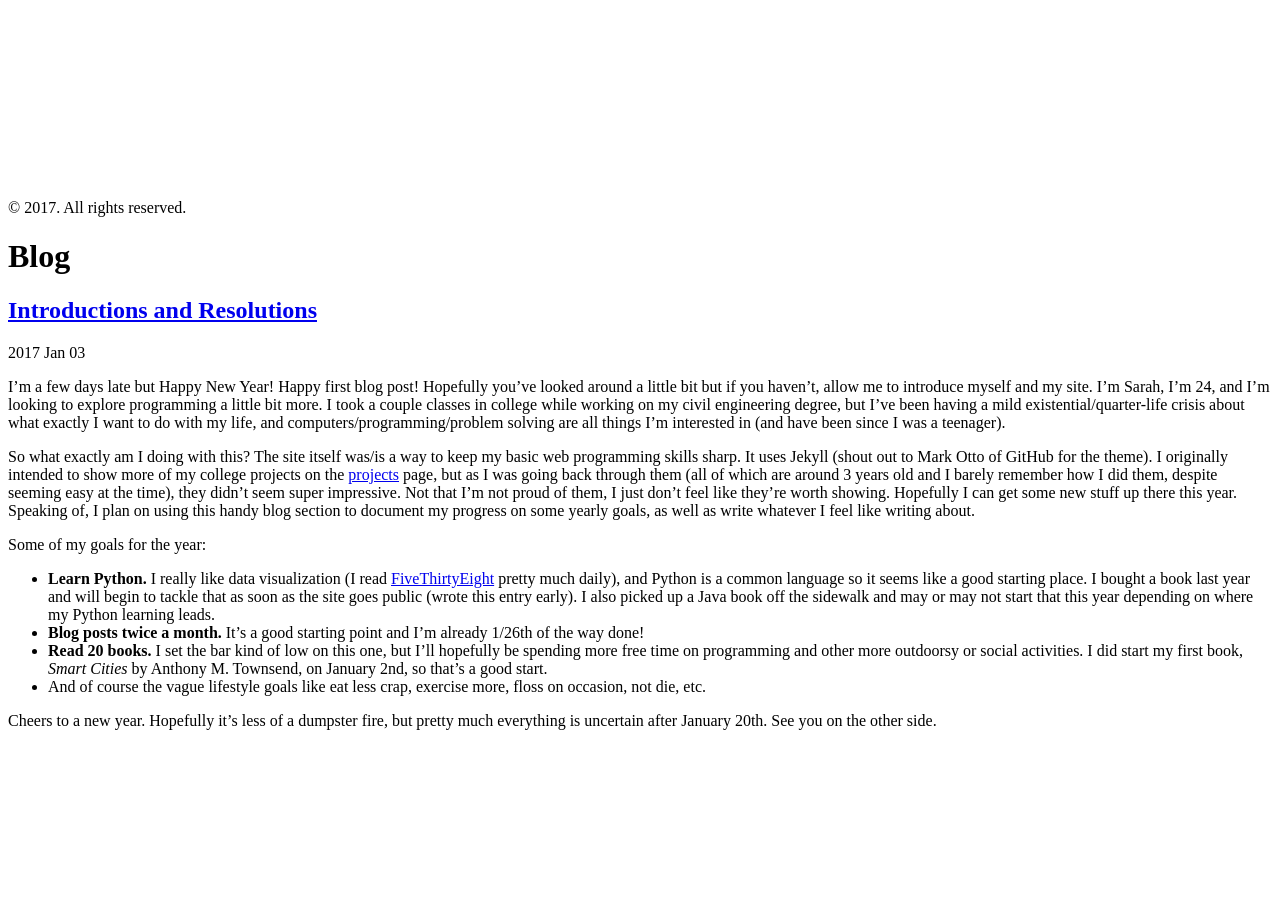
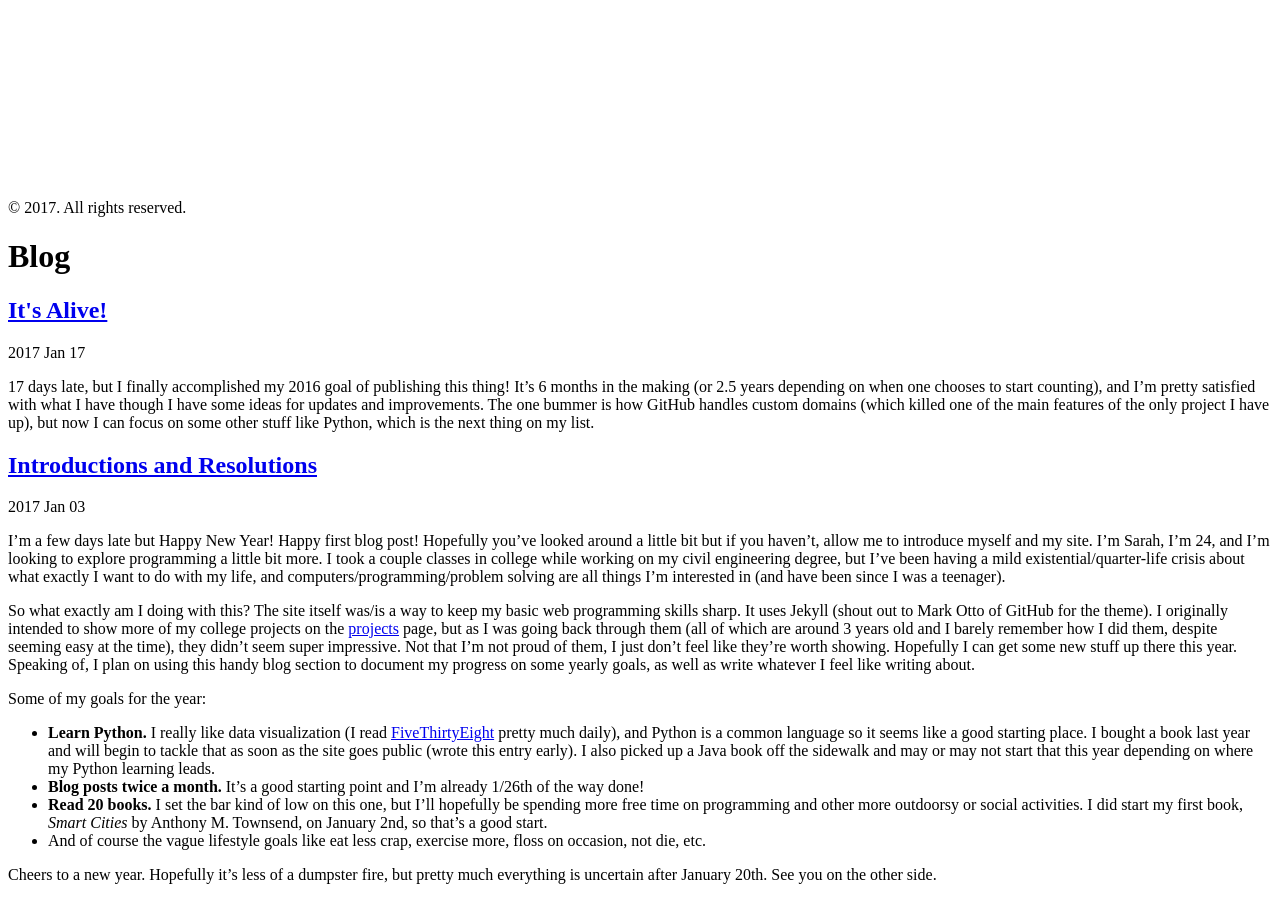
Before and after one commit to ruckhaus/ruckhaus.github.io, a Jekyll site: the page built from blog.html, in a window 1280 px wide and 900 px high, scrolled down 5021 px. Built offline with Jekyll 4.4.1, drawn with Linux system fonts in a browser that asks for light colours; before the commit the page ends 5767 px from its top, so only the background shows below that.

Commit message:
new blog post

```diff
--- a/_config.yml
+++ b/_config.yml
@@ -11,7 +11,7 @@ title: Haus of Sarah
 description: > # this means to ignore newlines until "baseurl:"
   Sarah. 24. VDC specialist. Web development amateur. "Athlete." Data nerd.
 baseurl: / # the subpath of your site, e.g. /blog
-url: "https://sarahruckhaus.com" # the base hostname & protocol for your site
+url: "sarahruckhaus.com" # the base hostname & protocol for your site
 twitter_username: SarahRuckus
 github_username:  ruckhaus
 linkedin_username: sarahruckhaus
--- /dev/null
+++ b/_posts/2017-01-17-its-alive.md
@@ -0,0 +1,7 @@
+---
+layout: post
+title: It's Alive!
+tags: site update
+---
+
+17 days late, but I finally accomplished my 2016 goal of publishing this thing! It's 6 months in the making (or 2.5 years depending on when one chooses to start counting), and I'm pretty satisfied with what I have though I have some ideas for updates and improvements. The one bummer is how GitHub handles custom domains (which killed one of the main features of the only project I have up), but now I can focus on some other stuff like Python, which is the next thing on my list.
```
